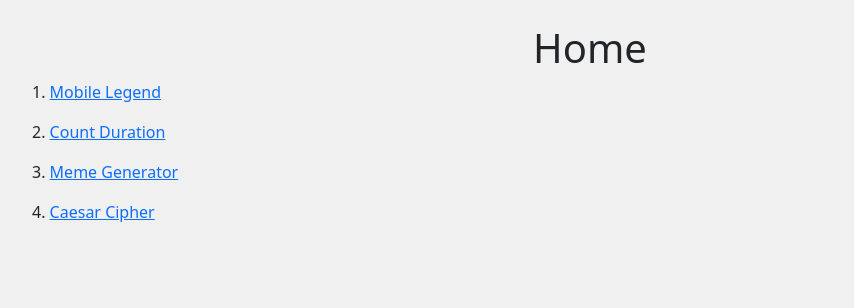
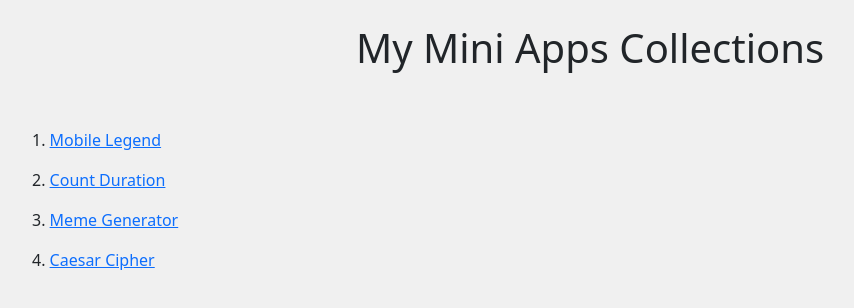
Before and after one commit to andry-pebrianto/mini-apps, a React (Vite) app: page / in a window 1280 px wide. Shown: the top 308 px of the page, without its empty margins (50-904 px from the left). Built offline with nearby package versions, Linux system fonts and the light colour scheme.

Commit message:
Add readme & license

```diff
--- a/src/pages/Home.tsx
+++ b/src/pages/Home.tsx
@@ -5,7 +5,9 @@
   return (
     <Fragment>
       <div className="container mt-4">
-        <h1 className="text-center">Home</h1>
+        <h1 className="text-center">My Mini Apps Collections</h1>
+        <br />
+        <br />
         <p>
           1. <Link to="/mobile-legend">Mobile Legend</Link>
         </p>
```
Also changed, not shown: 2 other files (tests, documents, lock files or other folders).
